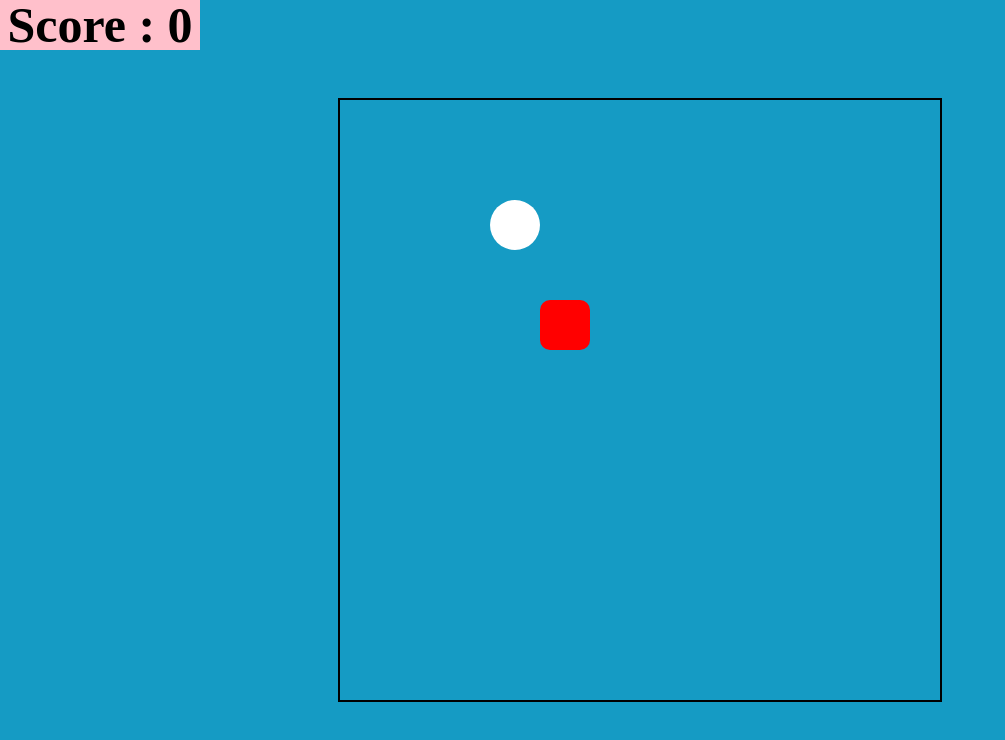
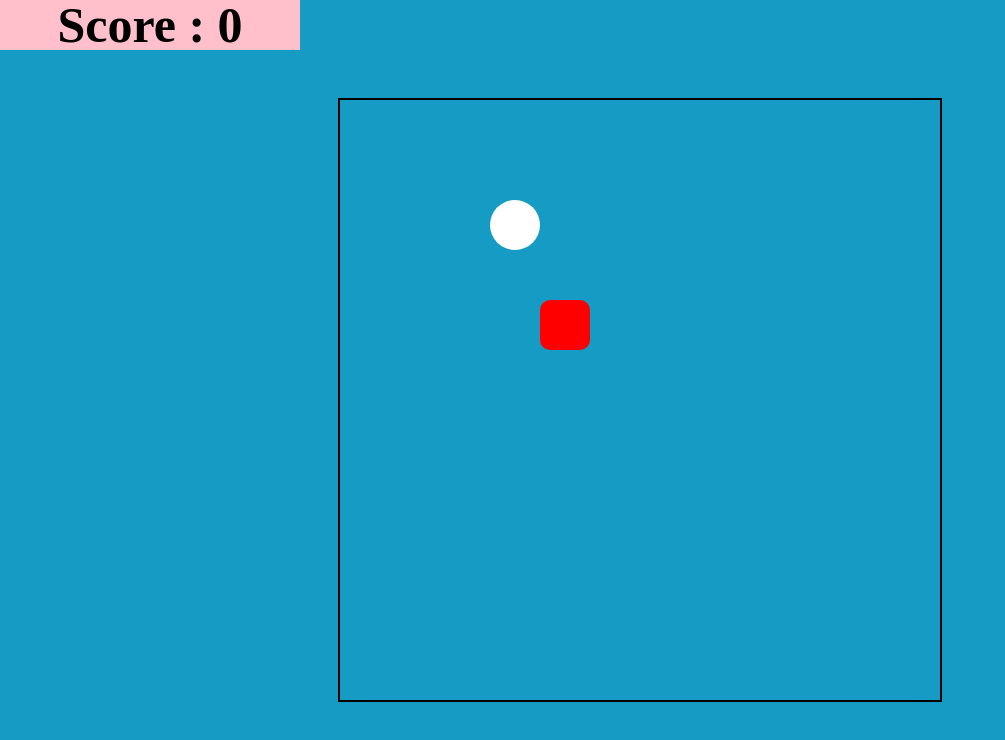
Before and after one commit to PriyanshuProgrammer/snakerungame, a plain HTML site: page index.html in a window 1280 px wide. Shown: the whole page, without its empty margins (0-1005 px from the left). Drawn offline with Linux system fonts and the light colour scheme.

Commit message:
updatecss
css

```diff
--- a/style.css
+++ b/style.css
@@ -41,10 +41,11 @@ html, body {
     justify-content: center;
     background-color: pink;
     height: 50px;
-    width: 200px;
+    width: 300px;
 }
 
 .value{
     font-size: 50px;
     font-weight: bold;
+    white-space: nowrap;
 }
```
